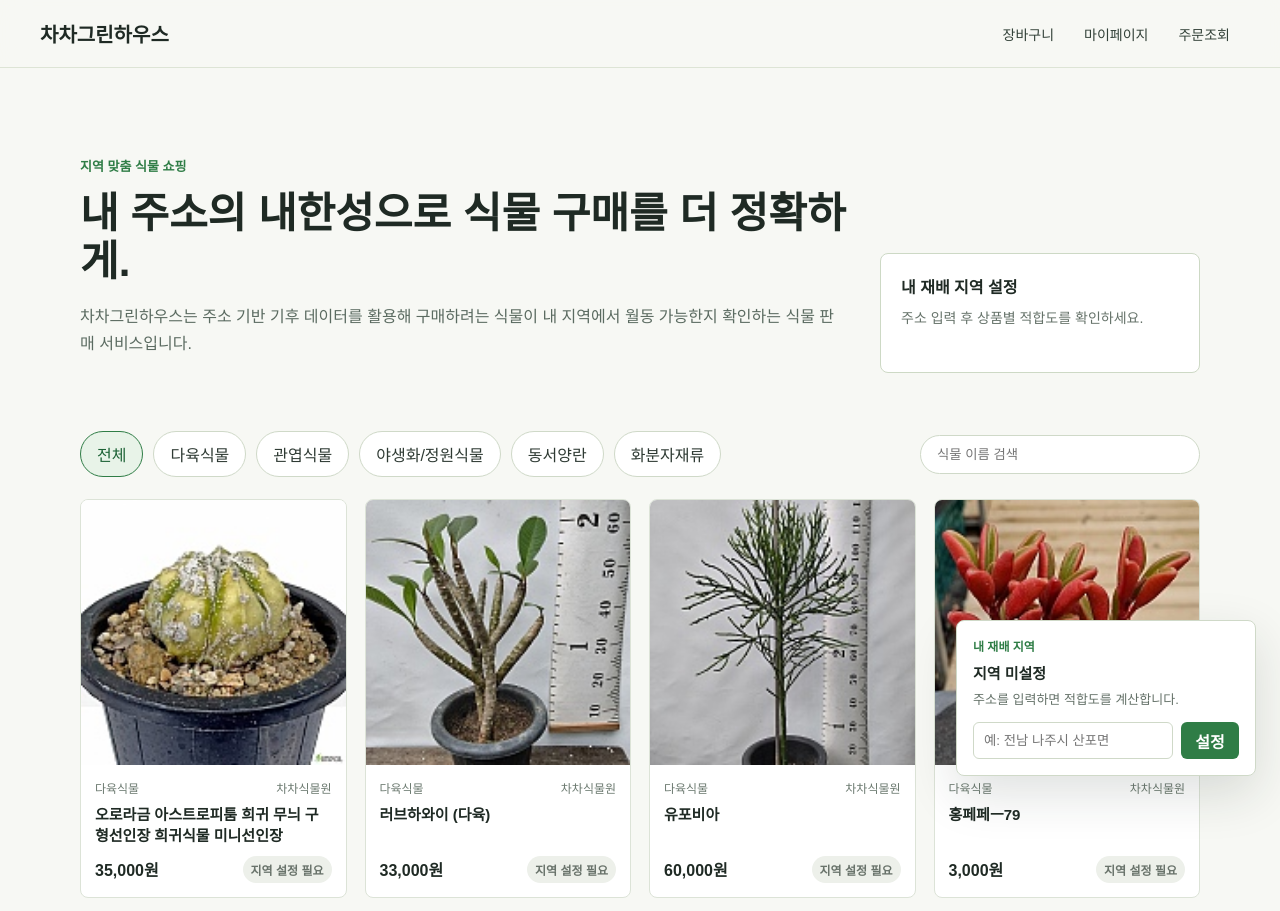
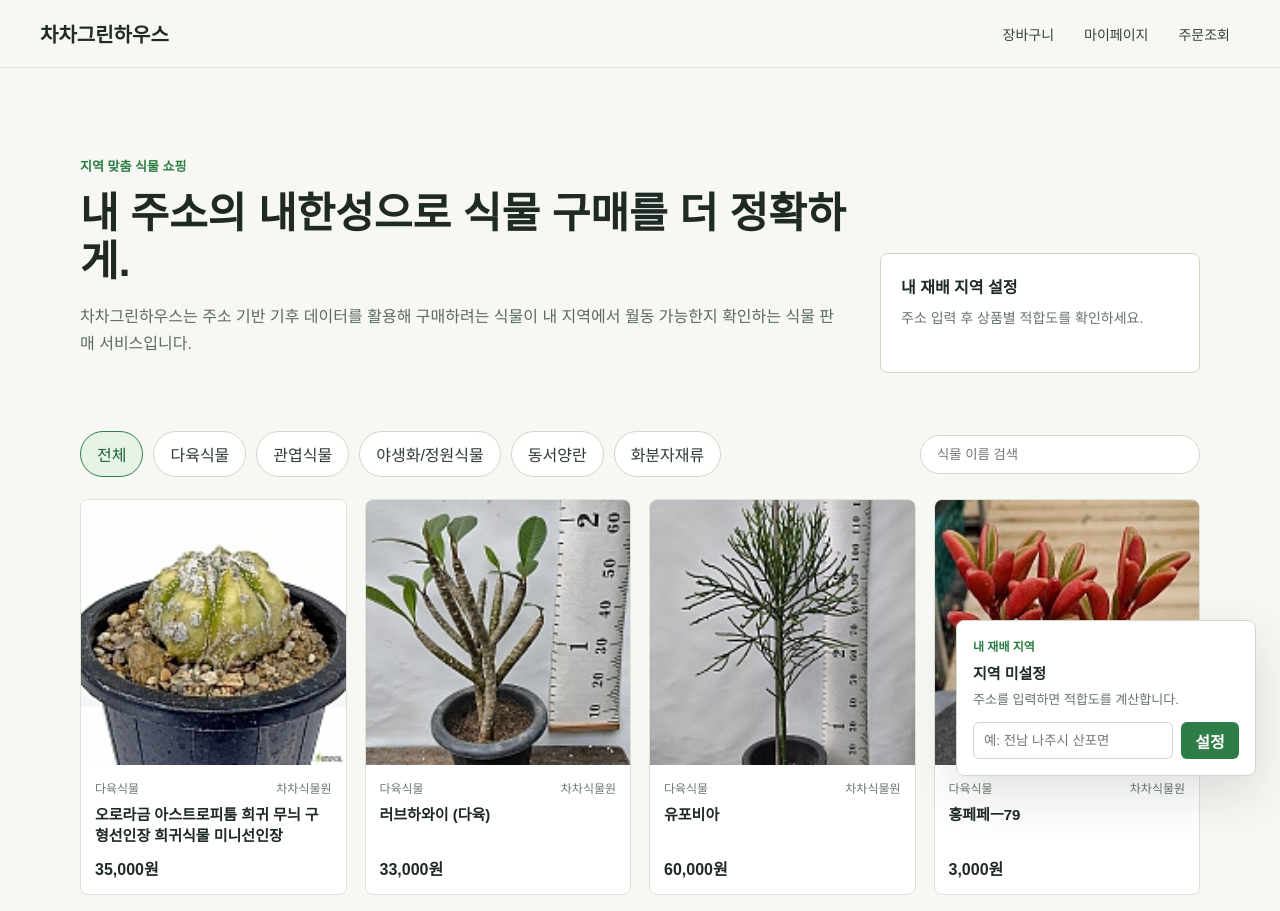
Before and after one commit to thescientist000/chachagreenhouse, a Next.js app: page / in a window 1280 px wide. Shown: the top 911 px of the page. Built offline with nearby package versions, Linux system fonts and the light colour scheme.

Commit message:
Limit hardiness badges to outdoor plants

```diff
--- a/components/ProductGrid.tsx
+++ b/components/ProductGrid.tsx
@@ -43,6 +43,8 @@ const statusClass: Record<FitStatus, string> = {
   excluded: "fit-muted",
   unknown: "fit-muted",
 };
+
+const outdoorFitCategories = new Set(["야생화/정원식물"]);
 
 export function ProductGrid({ products }: ProductGridProps) {
   const [activeCategory, setActiveCategory] = useState("전체");
@@ -159,6 +161,7 @@ export function ProductGrid({ products }: ProductGridProps) {
         {filteredProducts.map((product) => {
           const image = getProductImage(product);
           const fitStatus = getFitStatus(product, region?.hardinessC);
+          const showFit = outdoorFitCategories.has(product.category);
 
           return (
             <article className="product-card" key={product.id}>
@@ -174,9 +177,11 @@ export function ProductGrid({ products }: ProductGridProps) {
                 {product.spec ? <p className="spec">{product.spec}</p> : null}
                 <div className="product-bottom">
                   <strong>{product.priceText}</strong>
-                  <span className={`fit-badge ${statusClass[fitStatus]}`}>{getFitLabel(fitStatus)}</span>
+                  {showFit ? (
+                    <span className={`fit-badge ${statusClass[fitStatus]}`}>{getFitLabel(fitStatus)}</span>
+                  ) : null}
                 </div>
-                {typeof product.coldLimitC === "number" ? (
+                {showFit && typeof product.coldLimitC === "number" ? (
                   <p className="hardiness-note">
                     내한성 {product.hardinessZone}구역 · 약 {product.coldLimitC.toFixed(1)}°C
                   </p>
```
